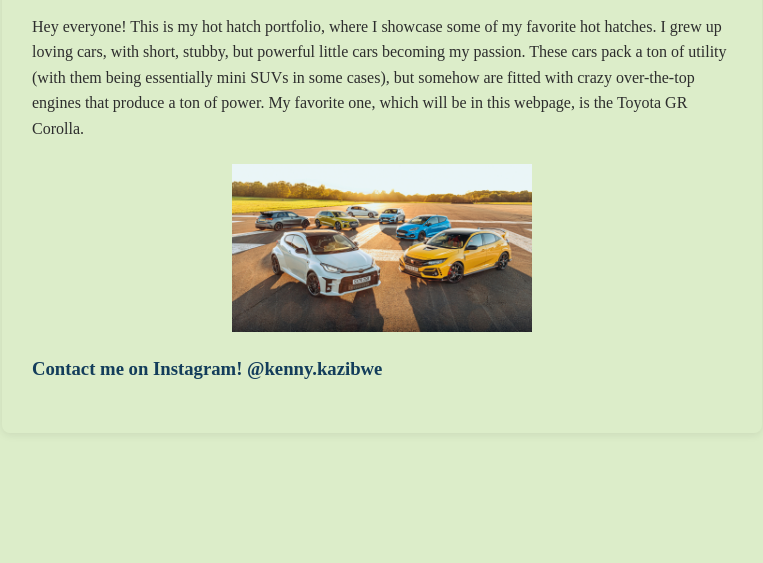
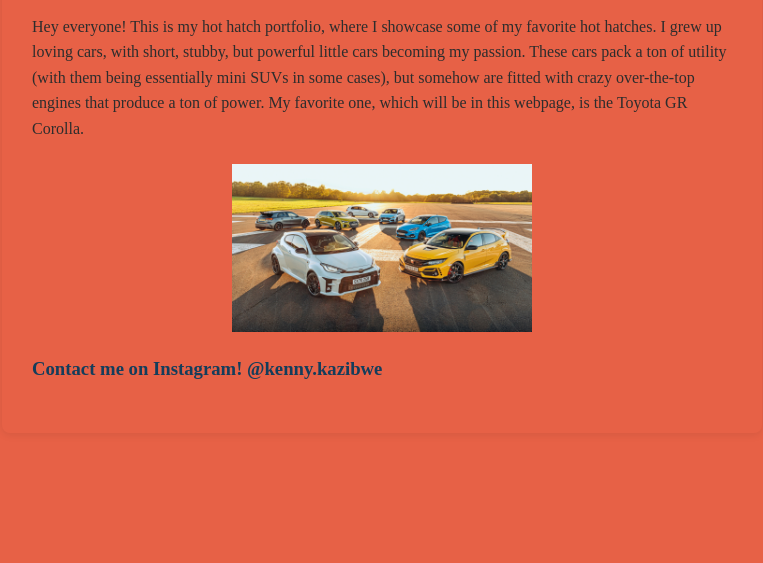
Before and after one commit to kmkazibwe/hw3ds4200, a plain HTML site: page index.html in a window 1280 px wide. Shown: the part 237-800 px from the top of the page, without its empty margins (258-1021 px from the left). Drawn offline with Linux system fonts and the light colour scheme.

Commit message:
Update styles.css

```diff
--- a/styles.css
+++ b/styles.css
@@ -1,5 +1,5 @@
 body {
-  background-color: #dcedc9;
+  background-color: #E76146;
   color: #2d2d2d;
   font-family: "Times New Roman", Times, serif;
   line-height: 1.6;
```
